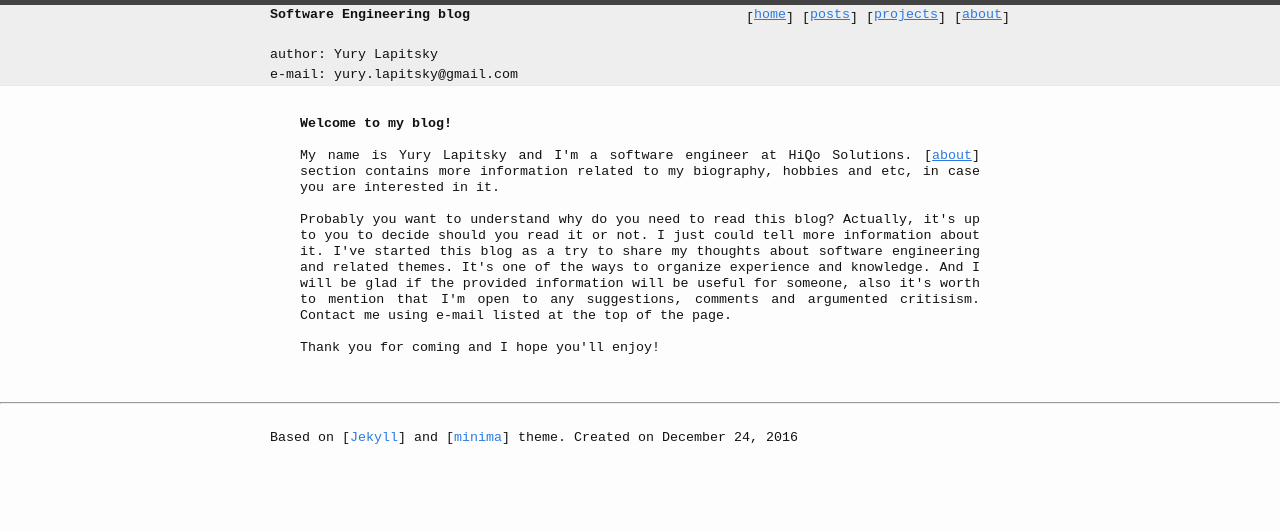
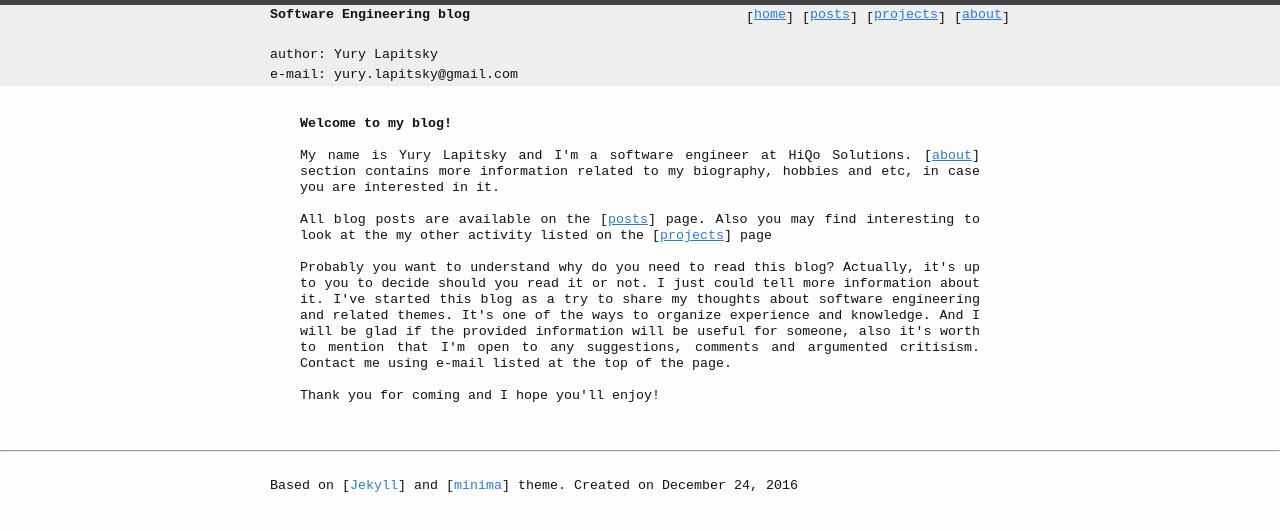
Before and after one commit to skyylex/skyylex.github.io, a Jekyll site: the page built from index.md, in a window 1280 px wide. Shown: the top 531 px of the page. Built offline with Jekyll 4.4.1, drawn with Linux system fonts in a browser that asks for light colours.

Commit message:
Home page was updated with projects and posts

```diff
--- a/_layouts/home.html
+++ b/_layouts/home.html
@@ -8,6 +8,9 @@ layout: default
       </br>
       <div> My name is Yury Lapitsky and I'm a software engineer at HiQo Solutions. [<a style="text-decoration: underline;" href="/about">about</a>] section contains more information related to my biography, hobbies and etc, in case you are interested in it. </div>
       </br>
+      <div> All blog posts are available on the [<a style="text-decoration: underline;" href="/posts">posts</a>] page. Also you may find interesting to look at the my other activity listed on the [<a style="text-decoration: underline;" href="/projects">projects</a>] page </div>
+
+      </br>
       <div> Probably you want to understand why do you need to read this blog? Actually, it's up to you to decide should you read it or not. I just could tell more information about it. I've started this blog as a try to share my thoughts about software engineering and related themes. It's one of the ways to organize experience and knowledge. And I will be glad if the provided information will be useful for someone, also it's worth to mention that I'm open to any suggestions, comments and argumented critisism. Contact me using e-mail listed at the top of the page. </div>
 
       </br>
```
Also changed, not shown: 2 other files.
